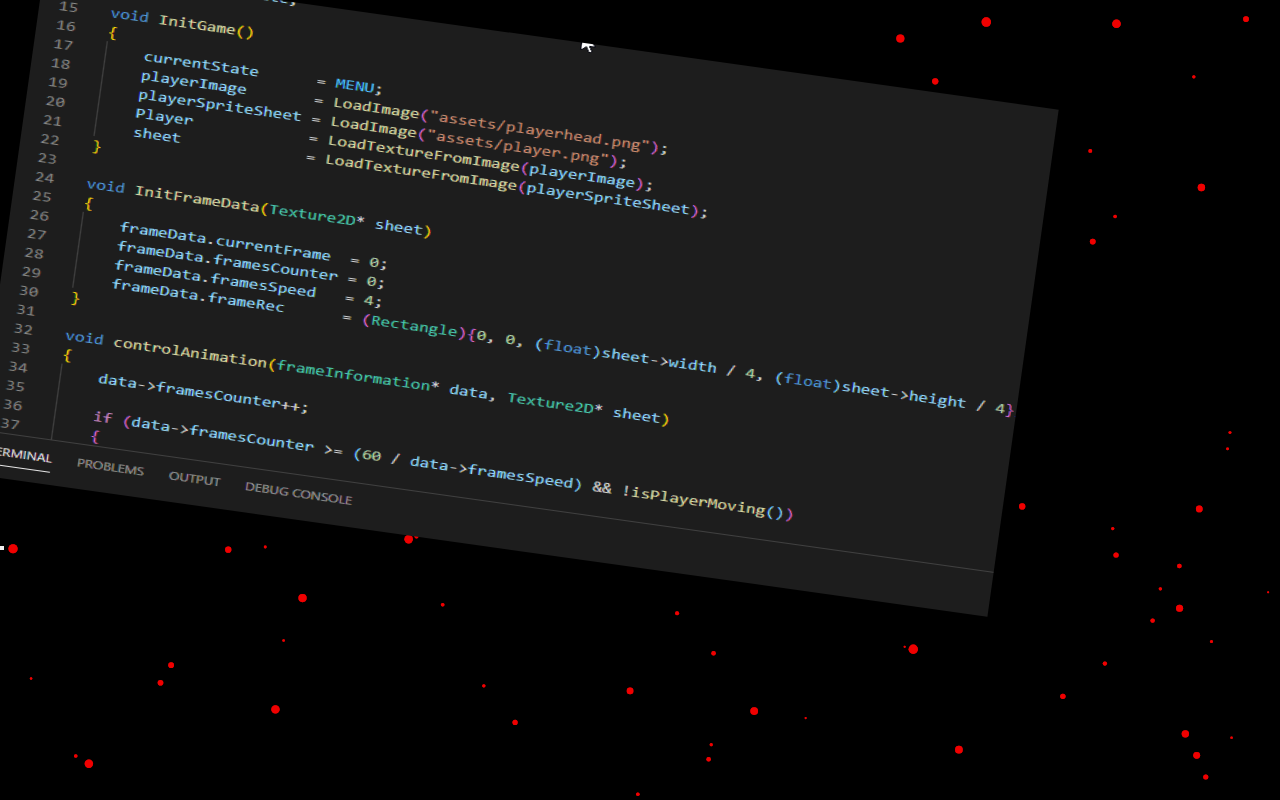
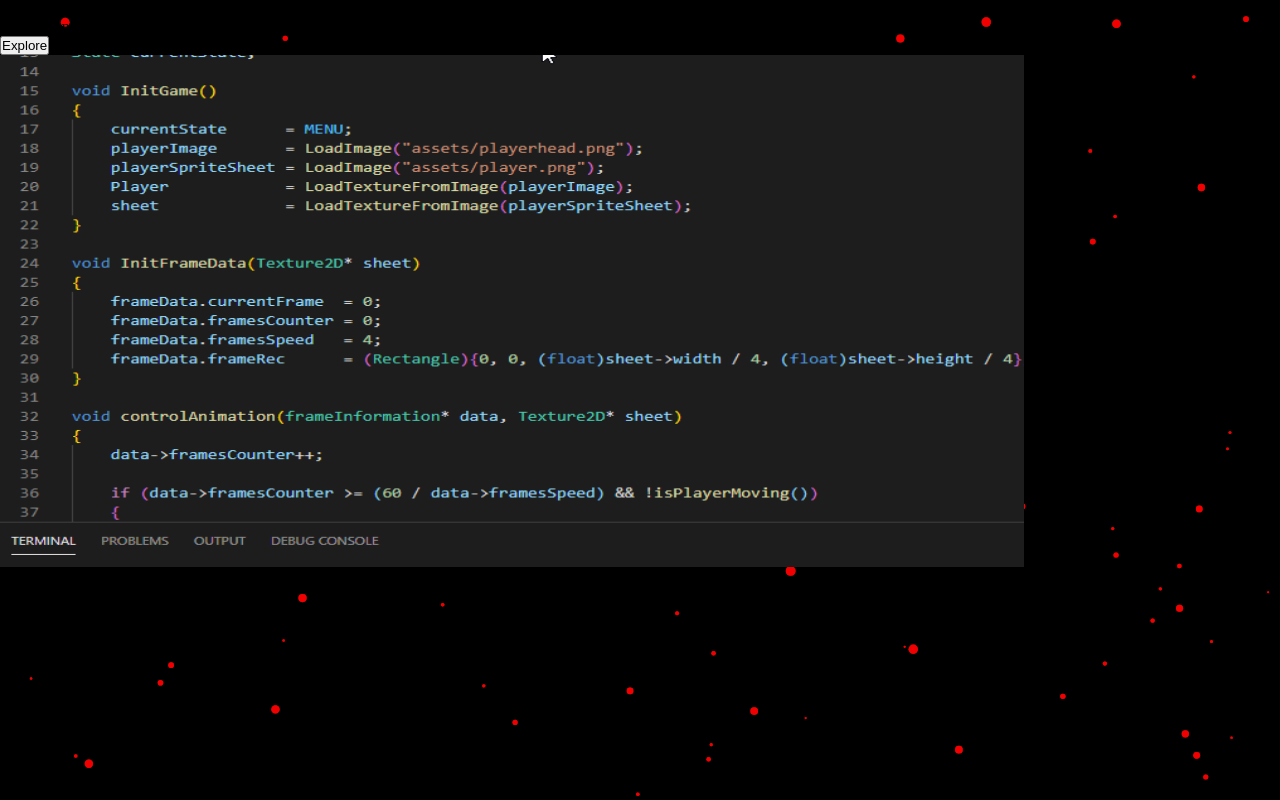
Before and after one commit to ArmyaAli/armyaali.github.io, a Next.js app: page / in a window 1280 px wide. Built offline with nearby package versions, Linux system fonts and the light colour scheme.

Commit message:
happy with this landing page

```diff
--- a/components/LandingPageContent.tsx
+++ b/components/LandingPageContent.tsx
@@ -2,19 +2,24 @@ import React from "react";
 
 export const LandingPageContent = () => {
   return (
-    <div className="text-white flex flex-col justify-between m-8 sm:flex-col md:flex-col lg:flex-col xl:flex-row 2xl:flex-row">
-      <div className="m-auto">
-        <div className="text-4xl md:text-6xl xl:text-4xl 2xl:text-9xl">Ali Umar</div>
-        <div className="text-4xl md:text-6xl xl:text-4xl 2xl:text-9xl">Jr Developer</div>
+    <div className="text-white flex h-screen flex-col justify-between sm:flex-col md:flex-col lg:flex-col xl:flex-col 2xl:flex-row">
+      <div className="m-auto relative">
+        <div className="text-5xl md:text-7xl xl:text-4xl 2xl:text-9xl">
+          Ali Umar
+        </div>
+        <div className="text-5xl md:text-7xl xl:text-4xl 2xl:text-9xl">
+          Jr Developer
+        </div>
+        <button className="bg-red-800 w-full xl:w-96 h-16 opacity-50 rounded hover:opacity-100 mt-8">Explore</button>
       </div>
-      <button className="text-white bg-red-50"></button>
-      <img
-        className="demo mt-12"
-        src="mushroom_fighter_demo.gif"
-        height={644}
-        width={1024}
-        alt=""
-      />
+      <a className="demo xl:m-auto mt-8" href="https://github.com/ArmyaAli/Mushroom_Fighter">
+        <img
+          src="mushroom_fighter_demo.gif"
+          height={512}
+          width={1024}
+          alt=""
+        />
+      </a>
     </div>
   );
 };
```
